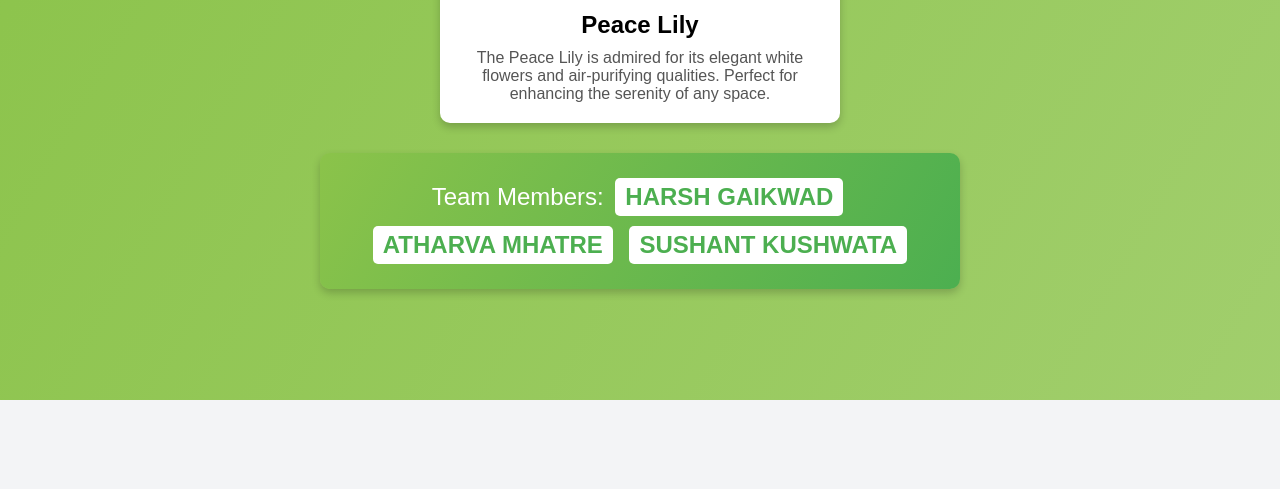
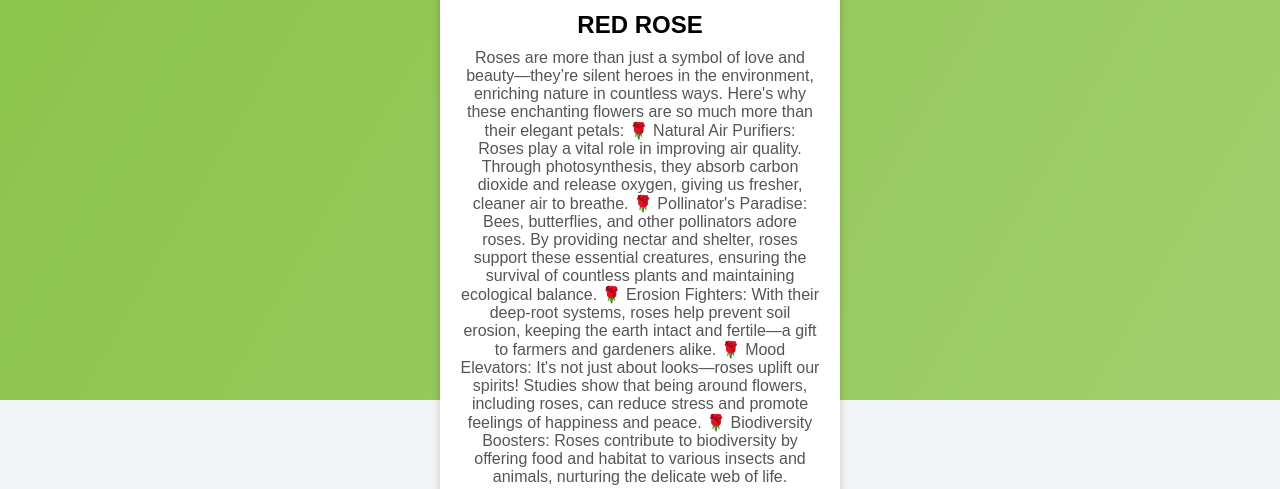
Before and after one commit to harsh8406/Tree-Plantation, a plain HTML site: page index.html in a window 1280 px wide. Shown: the part 400-889 px from the top of the page. Before the commit the page ends 800 px from the top, so only its background shows below. Drawn offline with Linux system fonts and the light colour scheme.

Commit message:
Update index.html

```diff
--- a/index.html
+++ b/index.html
@@ -93,8 +93,18 @@
 
 <div class="card">
     <img src="https://r1.ilikewallpaper.net/ipad-pro-wallpapers/download/99475/cherry-blossoms-trees-4k-ipad-pro-wallpaper-ilikewallpaper_com.jpg"width="auto"height="auto">
-    <h2>Peace Lily</h2>
-    <p>The Peace Lily is admired for its elegant white flowers and air-purifying qualities. Perfect for enhancing the serenity of any space.</p>
+    <h2>  RED ROSE </h2>
+    <p> Roses are more than just a symbol of love and beauty—they’re silent heroes in the environment, enriching nature in countless ways. Here's why these enchanting flowers are so much more than their elegant petals:
+
+🌹 Natural Air Purifiers: Roses play a vital role in improving air quality. Through photosynthesis, they absorb carbon dioxide and release oxygen, giving us fresher, cleaner air to breathe.
+
+🌹 Pollinator's Paradise: Bees, butterflies, and other pollinators adore roses. By providing nectar and shelter, roses support these essential creatures, ensuring the survival of countless plants and maintaining ecological balance.
+
+🌹 Erosion Fighters: With their deep-root systems, roses help prevent soil erosion, keeping the earth intact and fertile—a gift to farmers and gardeners alike.
+
+🌹 Mood Elevators: It's not just about looks—roses uplift our spirits! Studies show that being around flowers, including roses, can reduce stress and promote feelings of happiness and peace.
+
+🌹 Biodiversity Boosters: Roses contribute to biodiversity by offering food and habitat to various insects and animals, nurturing the delicate web of life. </p>
 </div>
 
 <div class="team">
```
